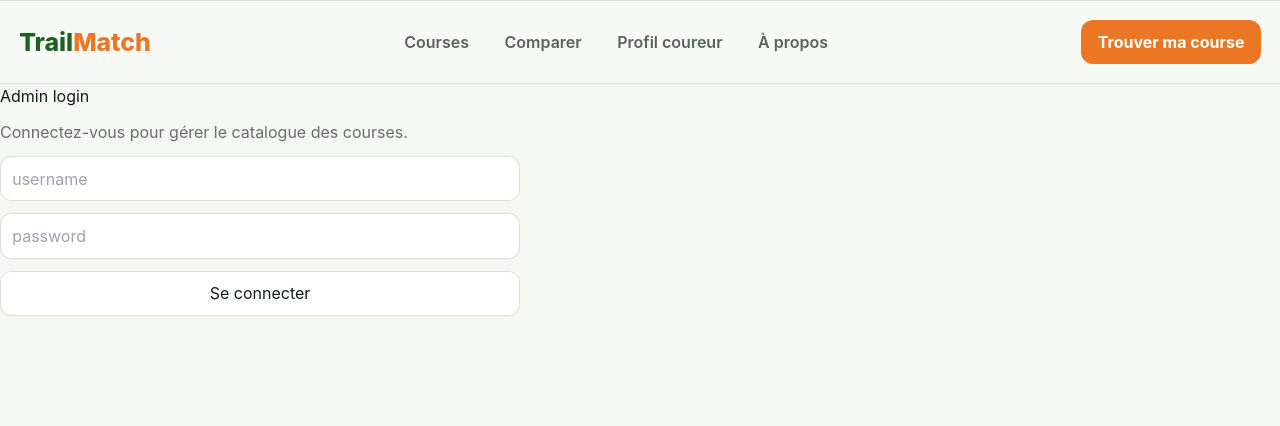
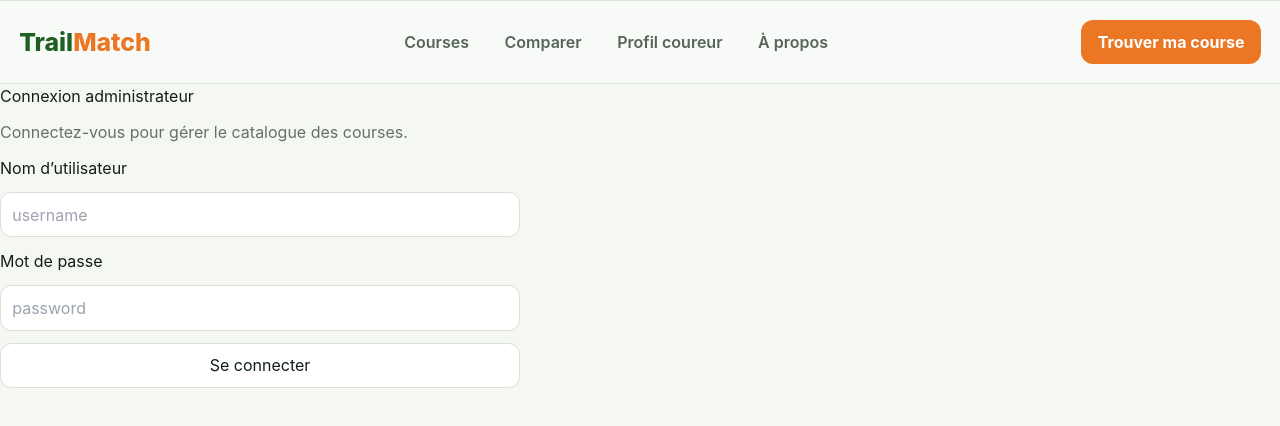
Before and after one commit to elkrank/trail-compare, a React (Vite) app: page /admin/login in a window 1280 px wide. Shown: the top 426 px of the page. Built offline with nearby package versions, Linux system fonts and the light colour scheme; no server answers.

Commit message:
Update admin login flow

```diff
--- a/src/admin/pages/AdminLoginPage.tsx
+++ b/src/admin/pages/AdminLoginPage.tsx
@@ -1,22 +1,74 @@
 import React, { useState } from 'react';
 import { adminLogin } from '../../api/admin-auth.service';
-import { setAccessToken, setRefreshToken } from '../../auth/token-storage';
+import { AppApiError, normalizeApiError } from '../../api/errors';
+import { setAccessToken, setRefreshToken, setTokenType } from '../../auth/token-storage';
 import { useRouter } from '../../router/AppRouter';
-import { AppApiError, normalizeApiError } from '../../api/errors';
 import { InlineError } from '../../shared/components/AsyncStates';
+
+const EMPTY_FIELDS_MESSAGE = 'Veuillez remplir tous les champs.';
+const LOGIN_ERROR_MESSAGES: Record<number, string> = {
+  400: EMPTY_FIELDS_MESSAGE,
+  401: 'Identifiants invalides.',
+  429: 'Trop de tentatives de connexion. Réessayez dans une minute.',
+};
+const FALLBACK_LOGIN_ERROR_MESSAGE = 'Impossible de se connecter pour le moment. Réessayez plus tard.';
+
+function buildLoginError(error: AppApiError): AppApiError {
+  const userMessage = error.status ? LOGIN_ERROR_MESSAGES[error.status] : undefined;
+
+  return new AppApiError({
+    code: error.code,
+    status: error.status,
+    userMessage: userMessage ?? FALLBACK_LOGIN_ERROR_MESSAGE,
+    technicalMessage: error.technicalMessage,
+    details: error.details,
+  });
+}
 
 export function AdminLoginPage() {
   const [username, setUsername] = useState('');
   const [password, setPassword] = useState('');
   const [error, setError] = useState<AppApiError | null>(null);
+  const [isLoading, setIsLoading] = useState(false);
   const { navigate } = useRouter();
 
-  return <form className="fade-in-up" style={{ display: 'grid', gap: '0.75rem', maxWidth: 520 }} onSubmit={async (e) => { e.preventDefault(); setError(null); try { const res = await adminLogin({ username, password }); setAccessToken(res.accessToken); setRefreshToken(res.refreshToken); navigate('/admin/races'); } catch (err: unknown) { const normalized = normalizeApiError(err); if (normalized.code === 'UNAUTHORIZED') { setError(new AppApiError({ ...normalized, userMessage: 'Login invalide. Vérifiez vos identifiants admin.' })); return; } setError(normalized); } }}>
-    <h1>Admin login</h1>
+  const handleSubmit = async (e: React.FormEvent<HTMLFormElement>) => {
+    e.preventDefault();
+    setError(null);
+
+    if (!username.trim() || !password) {
+      setError(new AppApiError({
+        code: 'BAD_REQUEST',
+        status: 400,
+        userMessage: EMPTY_FIELDS_MESSAGE,
+        technicalMessage: 'Username and password are required.',
+      }));
+      return;
+    }
+
+    setIsLoading(true);
+
+    try {
+      const res = await adminLogin({ username: username.trim(), password });
+      setAccessToken(res.accessToken);
+      setRefreshToken(res.refreshToken);
+      setTokenType(res.tokenType);
+      navigate('/admin/races');
+    } catch (err: unknown) {
+      setError(buildLoginError(normalizeApiError(err)));
+    } finally {
+      setIsLoading(false);
+    }
+  };
+
+  return <form className="fade-in-up" style={{ display: 'grid', gap: '0.75rem', maxWidth: 520 }} onSubmit={handleSubmit}>
+    <h1>Connexion administrateur</h1>
     <p className="muted">Connectez-vous pour gérer le catalogue des courses.</p>
-    <input value={username} onChange={(e) => setUsername(e.target.value)} placeholder="username" />
-    <input type="password" value={password} onChange={(e) => setPassword(e.target.value)} placeholder="password" />
-    <button type="submit">Se connecter</button>
+    <label htmlFor="username">Nom d’utilisateur</label>
+    <input id="username" value={username} onChange={(e) => setUsername(e.target.value)} placeholder="username" disabled={isLoading} />
+    <label htmlFor="password">Mot de passe</label>
+    <input id="password" type="password" value={password} onChange={(e) => setPassword(e.target.value)} placeholder="password" disabled={isLoading} />
+    <button type="submit" disabled={isLoading}>{isLoading ? 'Connexion...' : 'Se connecter'}</button>
     {error ? <InlineError error={error} /> : null}
   </form>;
 }
--- a/src/auth/token-storage.ts
+++ b/src/auth/token-storage.ts
@@ -1,8 +1,10 @@
 const ACCESS_TOKEN_KEY = 'admin_access_token';
 const REFRESH_TOKEN_KEY = 'admin_refresh_token';
+const TOKEN_TYPE_KEY = 'admin_token_type';
 
 let inMemoryAccessToken: string | null = null;
 let inMemoryRefreshToken: string | null = null;
+let inMemoryTokenType: string | null = null;
 
 function getStorage(): Storage | null {
   if (typeof window === 'undefined' || !window.localStorage) {
@@ -60,14 +62,35 @@ export function setRefreshToken(token: string): void {
   storage.setItem(REFRESH_TOKEN_KEY, token);
 }
 
+export function getTokenType(): string | null {
+  const storage = getStorage();
+  if (!storage) {
+    return inMemoryTokenType;
+  }
+
+  return storage.getItem(TOKEN_TYPE_KEY);
+}
+
+export function setTokenType(tokenType: string): void {
+  const storage = getStorage();
+  if (!storage) {
+    inMemoryTokenType = tokenType;
+    return;
+  }
+
+  storage.setItem(TOKEN_TYPE_KEY, tokenType);
+}
+
 export function clearAllTokens(): void {
   const storage = getStorage();
   if (!storage) {
     inMemoryAccessToken = null;
     inMemoryRefreshToken = null;
+    inMemoryTokenType = null;
     return;
   }
 
   storage.removeItem(ACCESS_TOKEN_KEY);
   storage.removeItem(REFRESH_TOKEN_KEY);
+  storage.removeItem(TOKEN_TYPE_KEY);
 }
```
